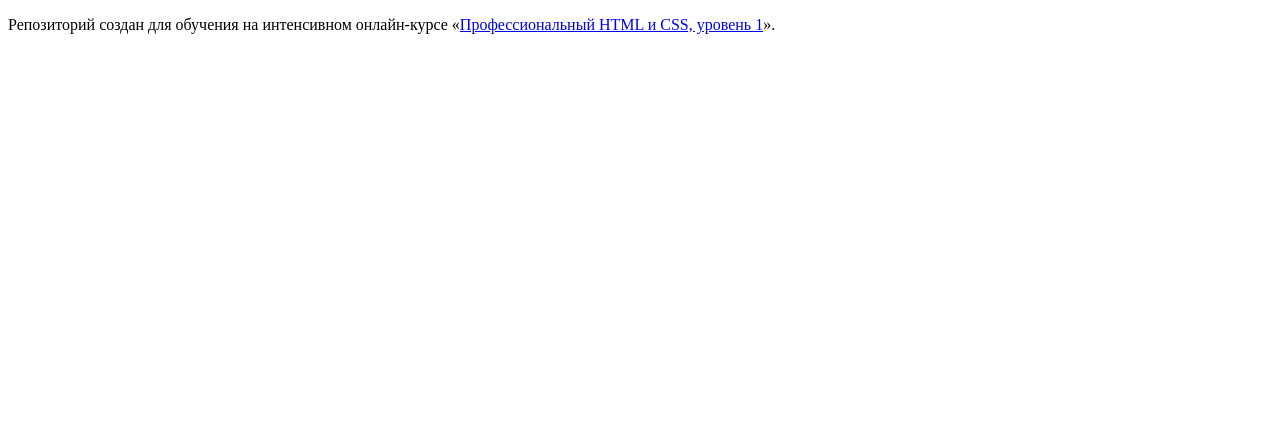
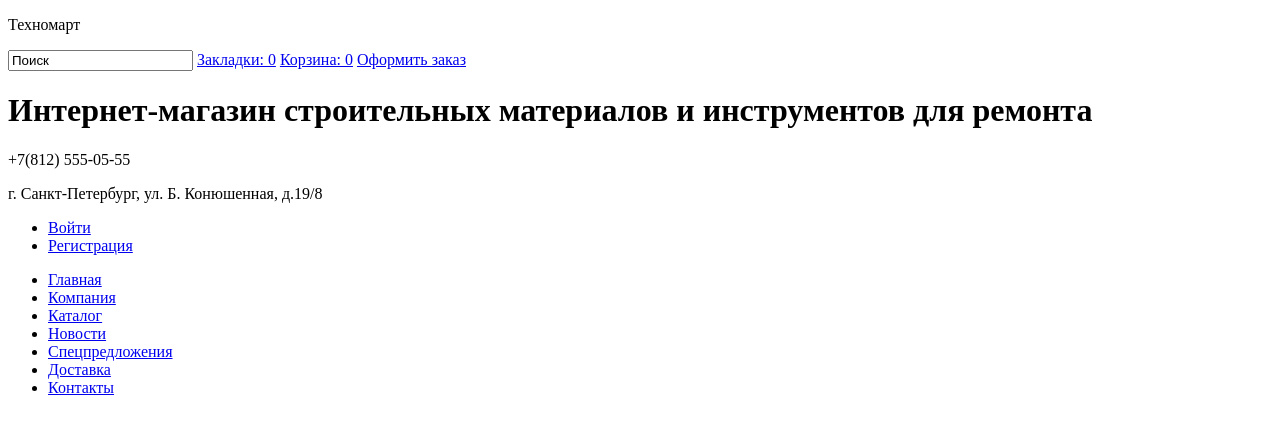
Before and after one commit to iam-vova/634645-technomart, a plain HTML site: page index.html in a window 1280 px wide. Drawn offline with Linux system fonts and the light colour scheme.

Commit message:
Добавление header'а

```diff
--- a/index.html
+++ b/index.html
@@ -5,8 +5,39 @@
     <title>HTML Academy: Техномарт</title>
   </head>
   <body>
+  	<header class="main-header">
+  		<div>
+	  		<p class="technomart-logo">Техномарт</p>
+	  		<input type="text" name="search" value="Поиск">
+	  		<a class="header-button" href="bookmarks.html">Закладки: 0</a>
+	  		<a class="header-button" href="basket.html">Корзина: 0</a>
+	  		<a class="place-order" href="place_order.html">Оформить заказ</a>
+  		</div>
 
-    <p>Репозиторий создан для обучения на интенсивном онлайн‑курсе «<a href="https://htmlacademy.ru/intensive/htmlcss">Профессиональный HTML и CSS, уровень 1</a>».</p>
+  		<h1>Интернет-магазин строительных материалов и инструментов для ремонта</h1>
+  		<div class="header-contacts">
+  			<p class="header-contacts-telephone">+7(812) 555-05-55</p>
+  			<p>г. Санкт-Петербург, ул. Б. Конюшенная, д.19/8</p>
+  		</div>
+  		<div>
+  			<ul class="user-navigation">
+  				<li class="login-link"><a href="login.html">Войти</a></li>
+  				<li class="registration-link"><a href="registration.html">Регистрация</a></li>
+  			</ul>
+  		</div>
+
+	    <nav class="main-navigation">
+	        <ul class="site-navigation">
+	          <li><a href="index.html">Главная</a></li>
+	          <li><a href="company.html">Компания</a></li>
+	          <li><a href="catalog.html">Каталог</a></li>
+	          <li><a href="news.html">Новости</a></li>
+	          <li><a href="specialoffer.html">Спецпредложения</a></li>
+	          <li><a href="delivery.html">Доставка</a></li>
+	          <li><a href="contacts.html">Контакты</a></li>
+	        </ul>
+	    </nav>
+    </header>
 
   </body>
 </html>
```
